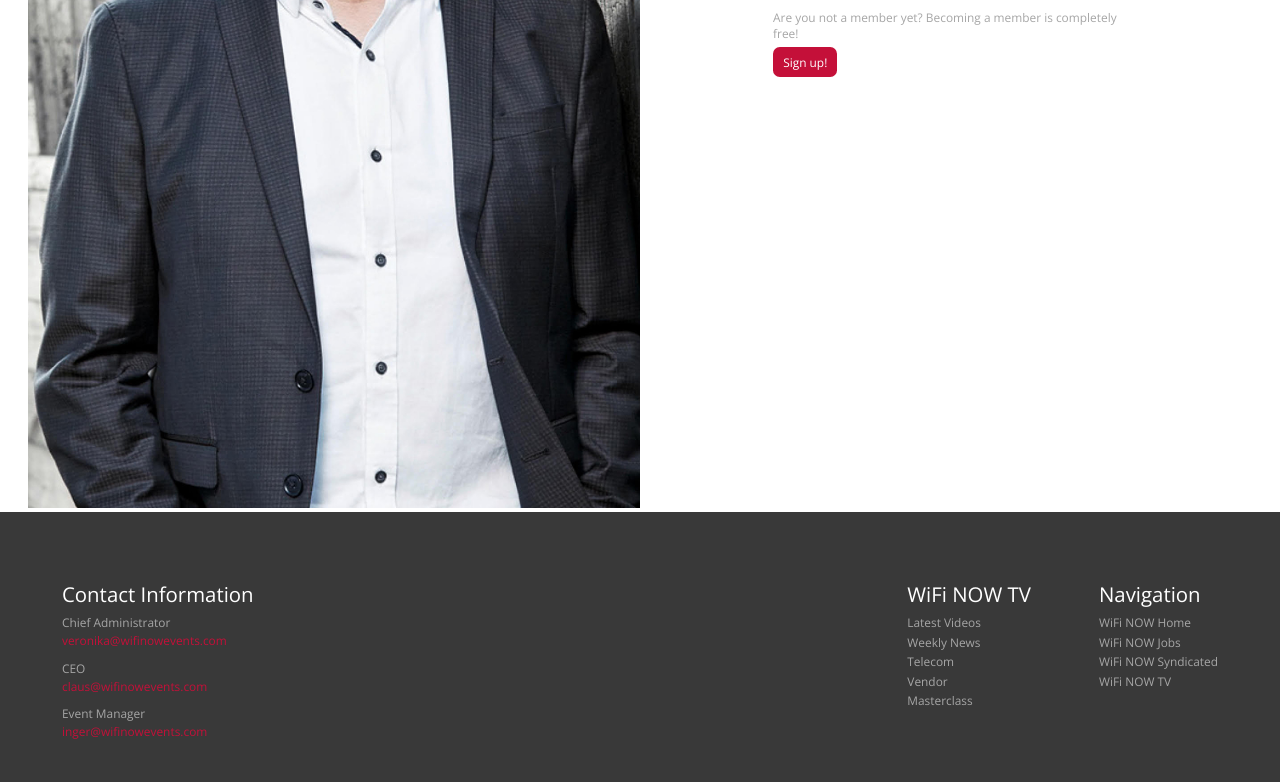
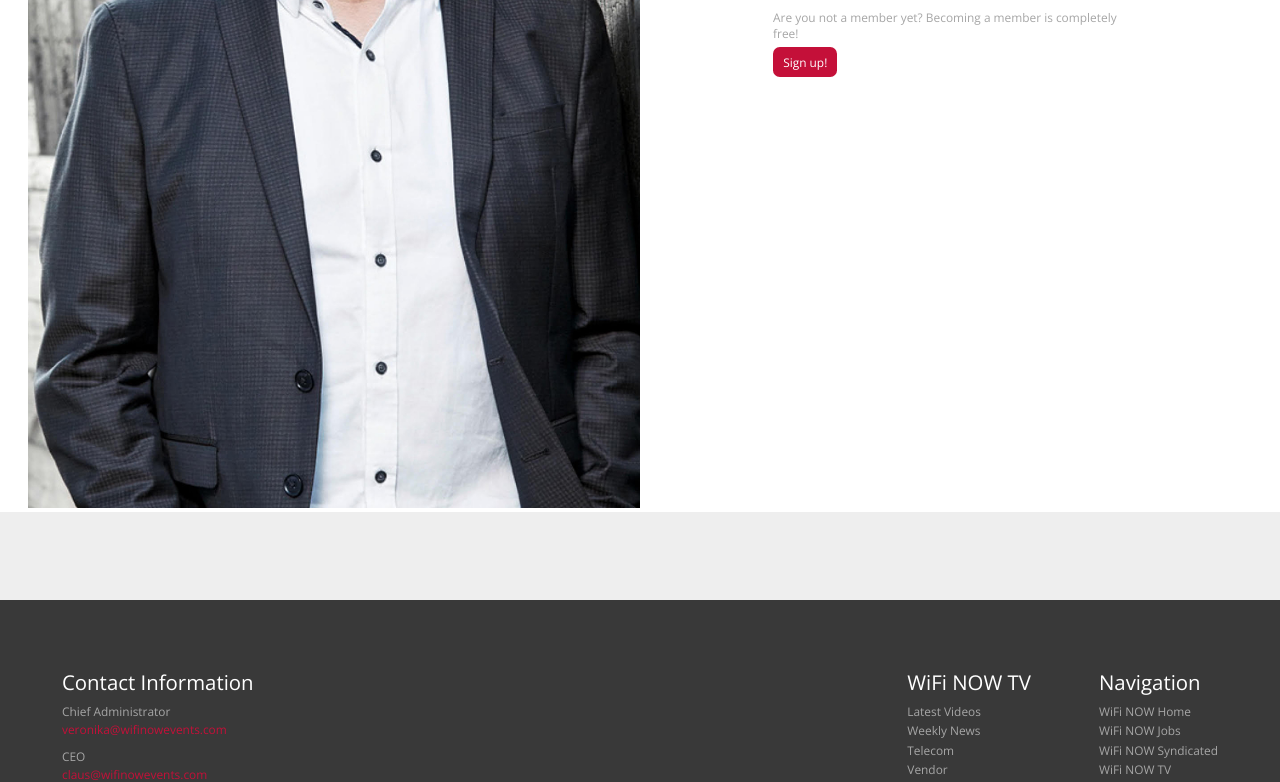
Before and after one commit to AlbertHetting/WiFiNOWTV, a React (Vite) app: page /LogIn in a window 1280 px wide. Shown: the part 384-1166 px from the top of the page. Built offline with nearby package versions, Linux system fonts and the light colour scheme.

Commit message:
Final Push V2

```diff
--- a/src/History.jsx
+++ b/src/History.jsx
@@ -0,0 +1 @@
+// Empty
--- a/src/LogIn.jsx
+++ b/src/LogIn.jsx
@@ -11,7 +11,8 @@ export default function LogIn() {
   const [password, setPassword] = useState("");
   const [errorMsg, setErrorMsg] = useState("");
 
-  const handelogin = async (e) => {  //Async så browseren ikke går i stå mens scriptet kører
+  const handelogin = async (e) => {
+    //Async så browseren ikke går i stå mens scriptet kører
     e.preventDefault(); // Stop refresh, kan ødelægge sciptet mid run
     setErrorMsg("");
 
@@ -96,6 +97,7 @@ export default function LogIn() {
           </section>
         </div>
       </div>
+      <div className="ProfileBottom"></div>
     </section>
   );
 }
```
Also changed, not shown: public/Images/BigTHMB.jpg (deleted), public/Images/BigTHMBV2.jpg (deleted).
